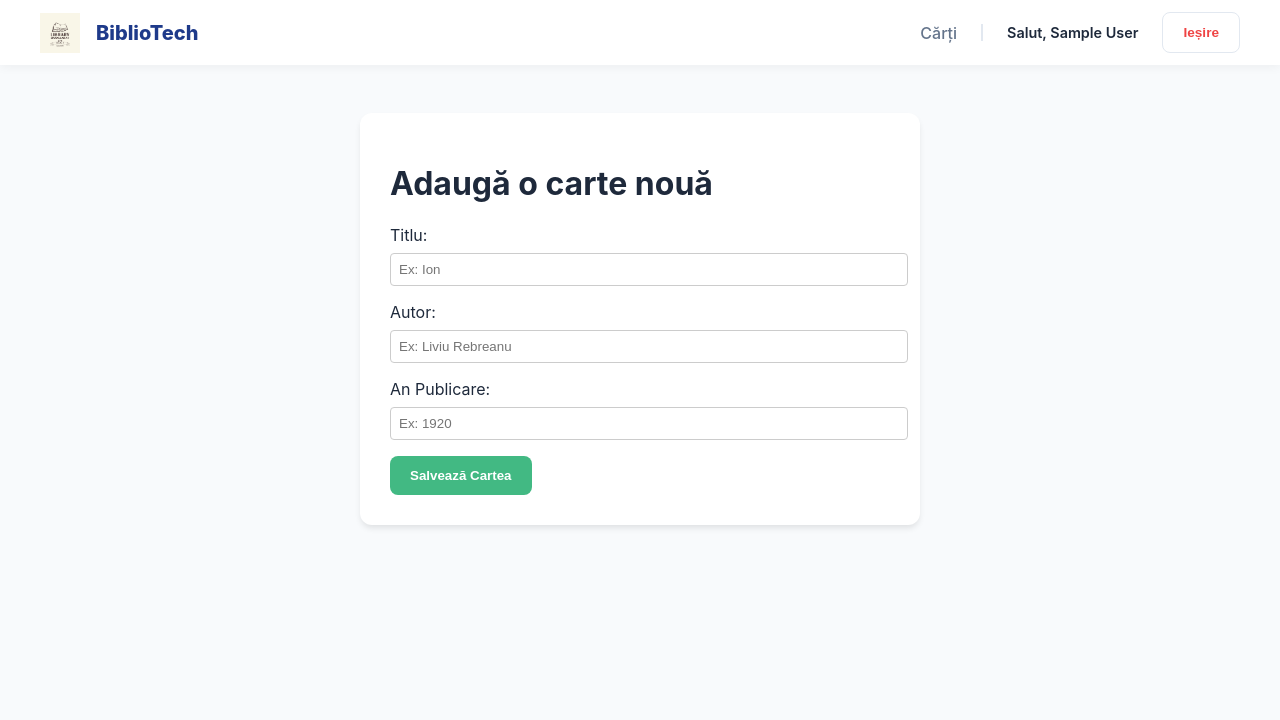
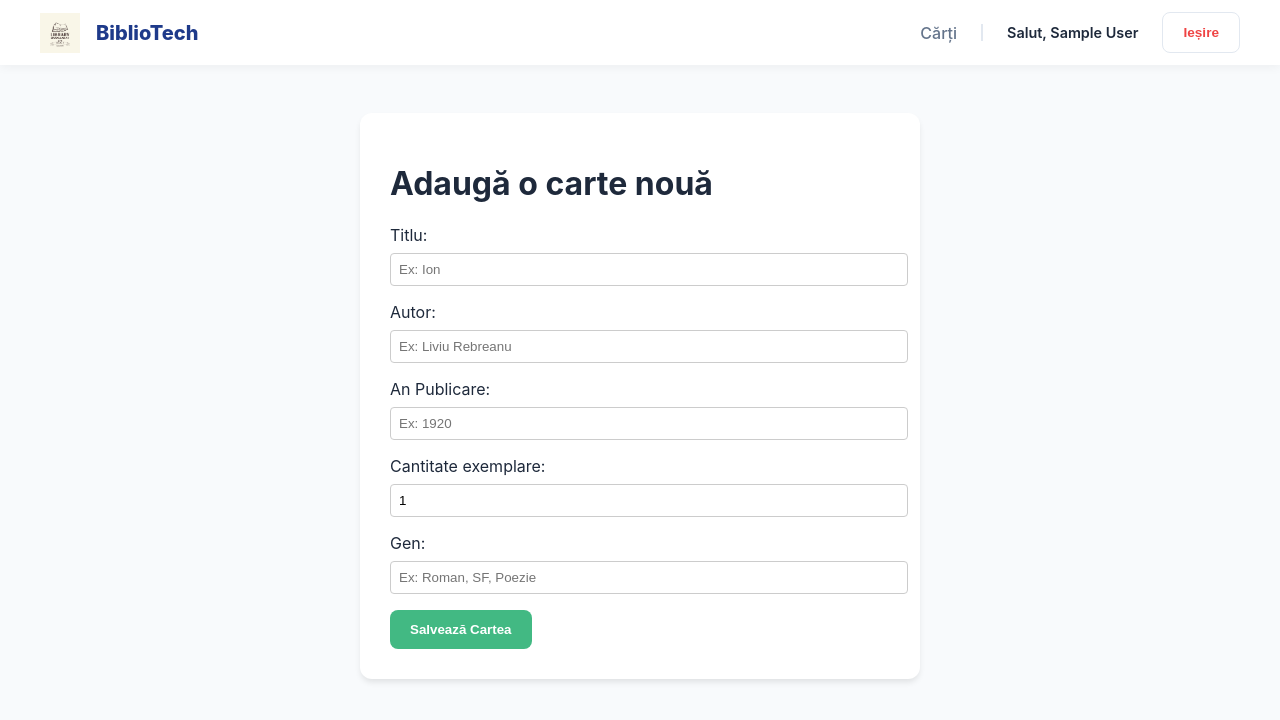
Before and after one commit to AnghelescuAdelina/Library-Management-App, a Vue app in the folder vue-app/: page /books/create in a window 1280 px wide. Shown: the top 720 px of the page. Built offline with nearby package versions, Linux system fonts and the light colour scheme; no server answers; sample sign-in values are in the browser's storage.

Commit message:
Corrected the functionality for add new book

```diff
--- a/vue-app/src/views/BookCreateView.vue
+++ b/vue-app/src/views/BookCreateView.vue
@@ -9,12 +9,16 @@ const router = useRouter()
 const title = ref('')
 const author = ref('')
 const publishedYear = ref('')
+const genre = ref('')
+const quantity = ref(1)
 
 async function handleSubmit() {
   const newBook = {
     title: title.value,
     author: author.value,
-    publishedYear: parseInt(publishedYear.value)
+    publishedYear: parseInt(publishedYear.value),
+    genre: genre.value,
+    quantity: parseInt(quantity.value)
   }
 
   await booksStore.createBook(newBook)
@@ -44,6 +48,16 @@ async function handleSubmit() {
         <input v-model="publishedYear" type="number" required placeholder="Ex: 1920">
       </div>
 
+      <div class="form-group">
+        <label>Cantitate exemplare:</label>
+        <input v-model="quantity" type="number" min="1" required placeholder="Câte cărți aduci în bibliotecă?">
+      </div>
+
+      <div class="form-group">
+        <label>Gen:</label>
+        <input v-model="genre" type="text" placeholder="Ex: Roman, SF, Poezie">
+      </div>
+
       <button type="submit" :disabled="booksStore.isLoading">
         {{ booksStore.isLoading ? 'Se salvează...' : 'Salvează Cartea' }}
       </button>
```
